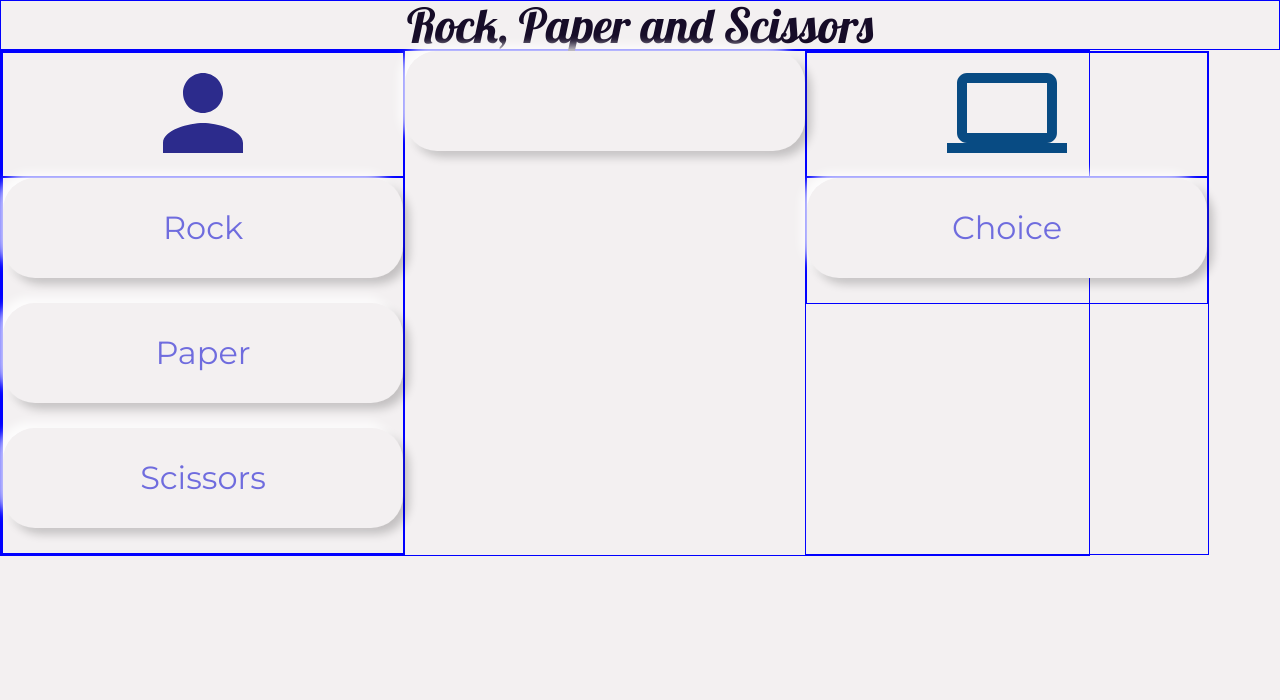
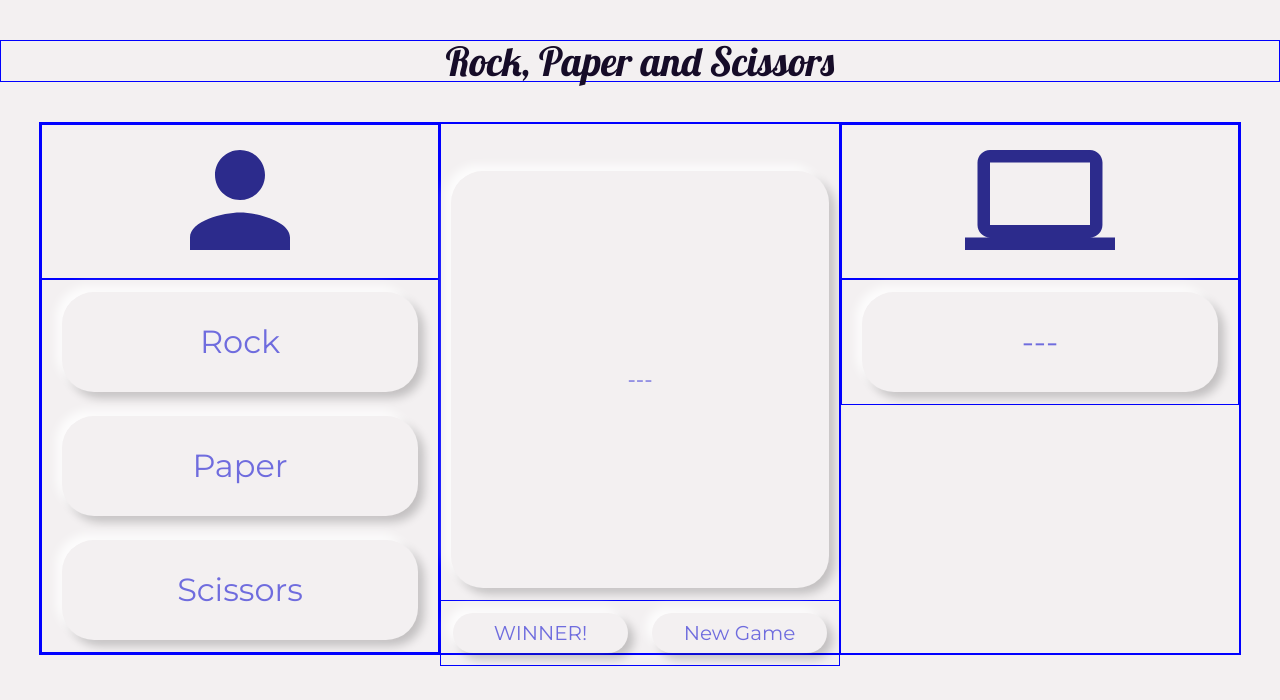
Before and after one commit to davihsousa/rock_paper_scissors, a plain HTML site: page index.html in a window 1280 px wide. Drawn offline with Linux system fonts and the light colour scheme.

Commit message:
Finish layout

```diff
--- a/css/style.css
+++ b/css/style.css
@@ -1,77 +1,97 @@
 /* Body Styles */
 
 body {
-  /* min-width: 100vw;
-  height: 100vh; */
   background: #f3f0f1;
-  font-family: Montserrat;
+  font-family: 'Montserrat', sans-serif;
   color: #160c28;
-  /* font-size: 36pt; */
   text-align: center;
 }
 
 .topBar {
   font-family: Lobster;
-  font-size: 36pt;
-  min-width: 100px;
+  font-size: 40px;
+  margin: 40px auto;
 }
 
 div {
-  /* width: 80%; */
   border: 1px solid blue;
+}
+
+.playerButtons,
+.computerChoice,
+.resultsBoard {
+  display: flex;
+  flex-direction: column;
+  align-items: center;
+  justify-content: center;
+}
+
+.bottomResultsBar {
+  display: flex;
+  align-items: center;
+  justify-content: center;
+  width: 100%;
 }
 
 .gameBoard {
   display: grid;
-  width: 85%;
+  margin: 0 auto;
+  max-width: 1200px;
   grid-template-columns: 1fr 1fr 1fr;
 }
 
-.resultsBoard {
+.resultsPlacard,
+.button,
+.resetButton,
+.resultsDisplay {
   border: none;
-  width: 400px;
-  height: 100px;
   background: #f3f0f1;
-  position: relative;
-  margin-bottom: 25px;
+  /* position: relative; */
+  margin: 12px;
   border-radius: 32px;
   text-align: center;
   cursor: pointer;
-  /* transition: all 0.1s ease-in-out; */
-  line-height: 100px;
-  font-family: 'Montserrat', sans-serif;
-  font-size: 32px;
-  font-weight: semibold;
-  box-shadow: -6px -6px 10px rgba(255, 255, 255, 0.8),
-    6px 6px 10px rgba(0, 0, 0, 0.2);
-  color: #6f6cde;
-}
-/* Buttons */
-.button {
-  border: none;
-  width: 400px;
-  height: 100px;
-  background: #f3f0f1;
-  position: relative;
-  margin-bottom: 25px;
-  border-radius: 32px;
-  text-align: center;
-  cursor: pointer;
-  /* transition: all 0.1s ease-in-out; */
-  line-height: 100px;
-  font-family: 'Montserrat', sans-serif;
-  font-size: 32px;
-  font-weight: semibold;
   box-shadow: -6px -6px 10px rgba(255, 255, 255, 0.8),
     6px 6px 10px rgba(0, 0, 0, 0.2);
   color: #6f6cde;
 }
 
-.button:hover {
+.resultsPlacard {
+  padding: 10px;
+  width: 90%;
+  min-height: 75%;
+  line-height: 40px;
+  font-size: 22px;
+  margin-top: 60px;
+  display: flex;
+  flex-direction: column;
+  justify-content: center;
+}
+
+.button {
+  width: 90%;
+  height: 100px;
+  transition: all 0.1s ease-in-out;
+  line-height: 100px;
+  font-size: 32px;
+}
+
+.resetButton,
+.resultsDisplay {
+  width: 50%;
+  height: 40px;
+  transition: all 0.1s ease-in-out;
+  line-height: 40px;
+  font-size: 20px;
+}
+
+.button:hover,
+.resetButton:hover {
   opacity: 0.3;
 }
 
-.button:active {
+.button:active,
+.resetButton:active {
   opacity: 1;
   box-shadow: inset -4px -4px 8px rgba(255, 255, 255, 0.5),
     inset 8px 8px 16px rgba(0, 0, 0, 0.1);
--- a/index.html
+++ b/index.html
@@ -2,9 +2,9 @@
 <html lang="en">
   <head>
     <meta charset="UTF-8" />
-    <meta name="viewport" content="width=device-width, initial-scale=1.0" />
+    <!-- <meta name="viewport" content="width=device-width, initial-scale=1.0" /> -->
     <link
-      href="https://fonts.googleapis.com/css?family=Lobster|Montserrat|Open+Sans"
+      href="https://fonts.googleapis.com/css?family=Lobster|Montserrat"
       rel="stylesheet"
       type="text/css"
     />
@@ -21,8 +21,8 @@
             xmlns="http://www.w3.org/2000/svg"
             viewBox="0 0 24 24"
             fill="#2c2b8c"
-            width="120px"
-            height="120px"
+            width="150px"
+            height="150px"
           >
             <path
               d="M12 12c2.21 0 4-1.79 4-4s-1.79-4-4-4-4 1.79-4 4 1.79 4 4 4zm0 2c-2.67 0-8 1.34-8 4v2h16v-2c0-2.66-5.33-4-8-4z"
@@ -37,15 +37,32 @@
           <div class="button">Scissors</div>
         </div>
       </div>
-      <div class="resultsBoard"></div>
+      <div class="resultsBoard">
+        <div class="resultsPlacard">
+          <p>---</p>
+          <!-- <p>Won</p>
+          <p>Won</p>
+          <p>Won</p>
+          <p>Won</p>
+          <p>Won</p>
+          <p>Won</p>
+          <p>Won</p>
+          <p>Won</p>
+          <p>Won</p> -->
+        </div>
+        <div class="bottomResultsBar">
+          <div class="resultsDisplay">WINNER!</div>
+          <div class="resetButton">New Game</div>
+        </div>
+      </div>
       <div class="computerBoard">
         <div class="computerProfile">
           <svg
             xmlns="http://www.w3.org/2000/svg"
             viewBox="0 0 24 24"
-            fill="#084B83"
-            width="120px"
-            height="120px"
+            fill="#2c2b8c"
+            width="150px"
+            height="150px"
           >
             <path d="M0 0h24v24H0z" fill="none" />
             <path
@@ -54,7 +71,7 @@
           </svg>
         </div>
         <div class="computerChoice">
-          <div class="button">Choice</div>
+          <div class="button">---</div>
         </div>
       </div>
     </div>
```
